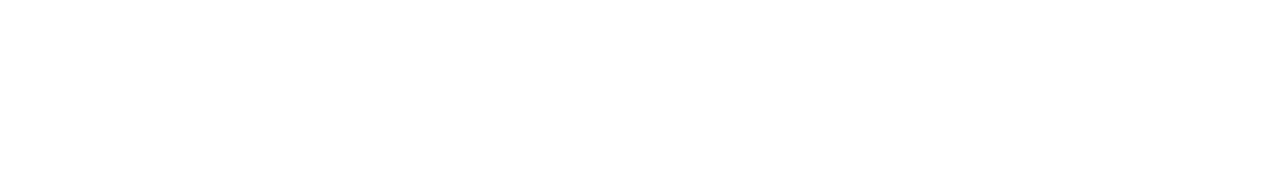
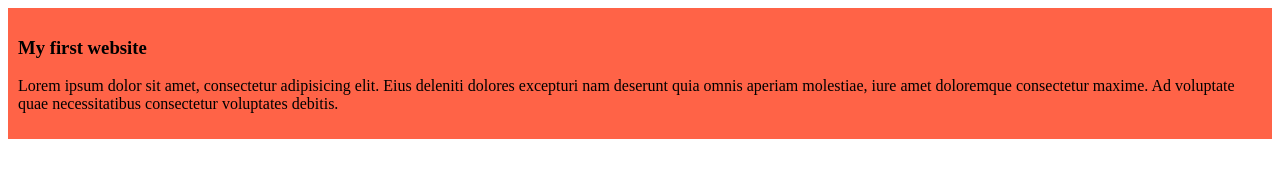
Before and after one commit to hmrasel786/my-first-github-repo, a plain HTML site: page index.html in a window 1280 px wide. Drawn offline with Linux system fonts and the light colour scheme.

Commit message:
added the first blog

```diff
--- /dev/null
+++ b/Style/blog.css
@@ -0,0 +1,4 @@
+div{
+    background-color: tomato;
+    padding: 10px;
+}
--- a/index.html
+++ b/index.html
@@ -4,8 +4,13 @@
     <meta charset="UTF-8">
     <meta name="viewport" content="width=device-width, initial-scale=1.0">
     <title>My first github repo</title>
+    <link rel="stylesheet" href="Style/blog.css">
 </head>
 <body>
+    <div>
+        <h3>My first website</h3>
+        <p> Lorem ipsum dolor sit amet, consectetur adipisicing elit. Eius deleniti dolores excepturi nam deserunt quia omnis aperiam molestiae, iure amet doloremque consectetur maxime. Ad voluptate quae necessitatibus consectetur voluptates debitis.</p>
+    </div>
 
 </body>
 </html>
```
